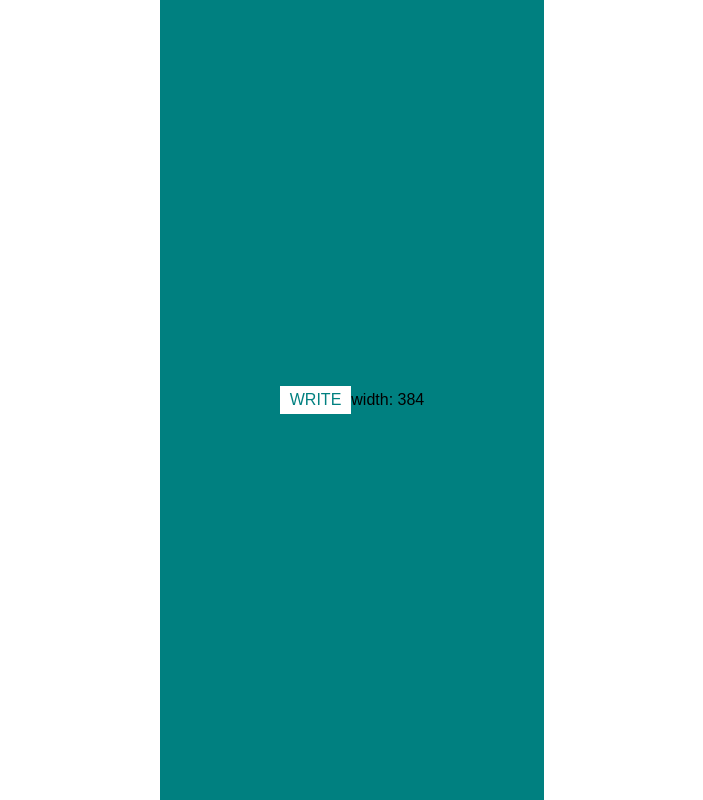
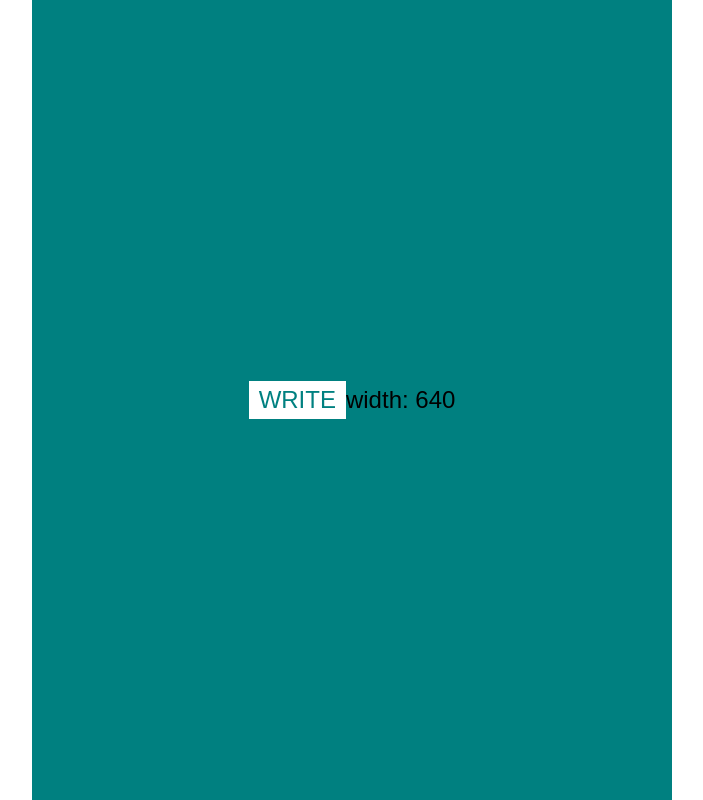
Before and after one commit to iota-unum/new-editor, a Next.js app: page / in a window 1280 px wide. Shown: the whole page, without its empty margins (288-991 px from the left). Built offline with nearby package versions, Linux system fonts and the light colour scheme; a web font is replaced by a local one.

Commit message:
improved responsiveness for large screen

```diff
--- a/components/AppBar.js
+++ b/components/AppBar.js
@@ -29,6 +29,7 @@ function AppBar() {
             height: 2.1rem;
             padding: 0 2rem;
             font-weight: bolder;
+            font-size: 0.8rem;
           }
         `}
       </style>
--- a/components/Selector.js
+++ b/components/Selector.js
@@ -26,7 +26,7 @@ function Selector({ color, target }) {
             width: 1rem;
             height: 1rem;
             background-color: ${color};
-            margin: 0.5rem;
+            margin: 0.2rem;
             border-radius: 100%;
           }
           .background {
--- a/pages/compose.js
+++ b/pages/compose.js
@@ -104,6 +104,7 @@ function Compose() {
             width: 9rem;
             padding: 0.5rem 0.7rem;
             font-weight: bolder;
+            font-size: .8rem;
           }
         `}
       </style>
--- a/styles/globals.css
+++ b/styles/globals.css
@@ -5,26 +5,39 @@
   --containerWidth: 100vw;
 }
 
-@media (min-width: 576px) {
+@media (min-width: 768px) {
   :root {
-    --containerWidth: 65vw;
+    --containerWidth: 80vw;
+    font-size: 24px;
   }
 }
-@media (min-width: 768px) {
+@media (min-width: 992px) {
+  :root {
+    --containerWidth: 60vw;
+  }
+}
+@media (min-width: 1200px) {
+  :root {
+    --containerWidth: 50vw;
+  }
+}
+@media (min-width: 1500px) {
   :root {
     --containerWidth: 40vw;
   }
 }
-@media (min-width: 992px) {
+@media (min-width: 1900px) {
   :root {
     --containerWidth: 35vw;
+    font-size: 30px;
   }
 }
-@media (min-width: 1200px) {
+@media (min-width: 2100px) {
   :root {
-    --containerWidth: 30vw;
+    --containerWidth: 25vw;
   }
 }
+
 
 
 
```
